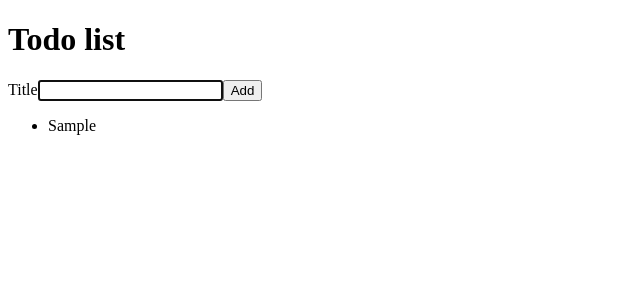
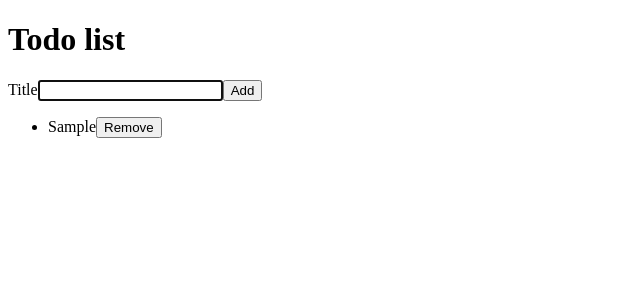
Before and after one commit to Anakondos/react-todo, a React (Create React App) app: page / in a window 1280 px wide. Both pictures are taken after typing "Sample" into the empty fields and a click on the button "Add". Shown: the top 300 px of the page, without its empty margins (0-640 px from the left). Built offline with nearby package versions, Linux system fonts and the light colour scheme; the HTML template or start-up script is replaced by a standard one.

Commit message:
Add 'Remove' Button to List Items

```diff
--- a/src/App.js
+++ b/src/App.js
@@ -15,6 +15,7 @@ function useSemiPersistentState() {
 }
 
 
+
 function App() {
 
  //   create state for App with blank Array and 'todoList' variable and setter 'setTodoList'
@@ -29,12 +30,21 @@ function App() {
         setTodoList([...todoList, newTodo]);
     }
 
+    const removeTodo = (id) => {
+      console.log("test",id);
+      const newListItem = todoList.filter(
+        (TodoListItem) => id !== TodoListItem.id
+      );
+         console.log(newListItem);
+      setTodoList(newListItem);
+    }
+
   return (
     <>
       <h1>Todo list</h1>
       <AddTodoForm onAddTodo={addTodo}/>
 
-      <TodoList todoList={todoList} />
+      <TodoList todoList={todoList} onRemoveTodo={removeTodo}/>
     </>
   );
 }
--- a/src/TodoList.js
+++ b/src/TodoList.js
@@ -4,7 +4,7 @@ import TodoListItem from './TodoListItem';
 
 
 
-function TodoList ({todoList}) {
+function TodoList ({todoList, onRemoveTodo}) {
 
 
 
@@ -13,7 +13,7 @@ function TodoList ({todoList}) {
       {todoList.map(function(item){
         const {id, title} = item;
         console.log(id,title)
-        return (<TodoListItem key={item.id} item={item} />);
+        return (<TodoListItem key={item.id} item={item} onRemoveTodo={onRemoveTodo}/>);
       })}
     </ul>
   );
--- a/src/TodoListItem.js
+++ b/src/TodoListItem.js
@@ -1,10 +1,15 @@
 import React from 'react';
 
-const TodoListItem = ({item}) => {
+const TodoListItem = ({item, onRemoveTodo}) => {
+
+const handleRemoveTodo = () =>{
+    onRemoveTodo(item.id);
+}
 
     return (
         <li>
             {item.title}
+            <button onClick={handleRemoveTodo}>Remove</button>
         </li>
     );
 
```
